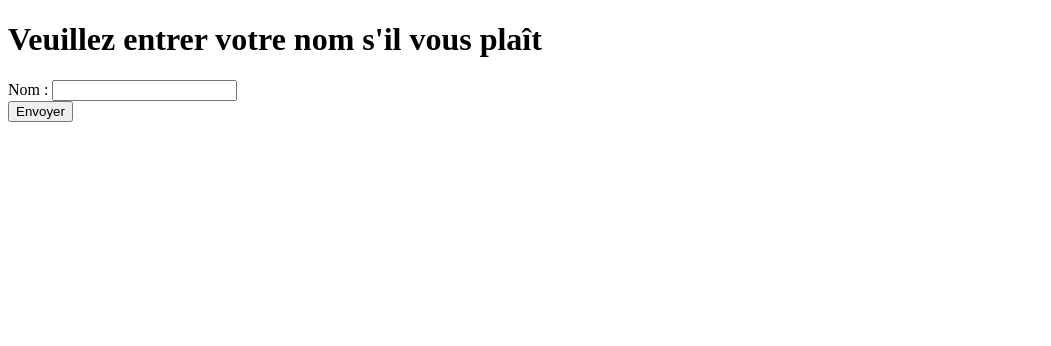
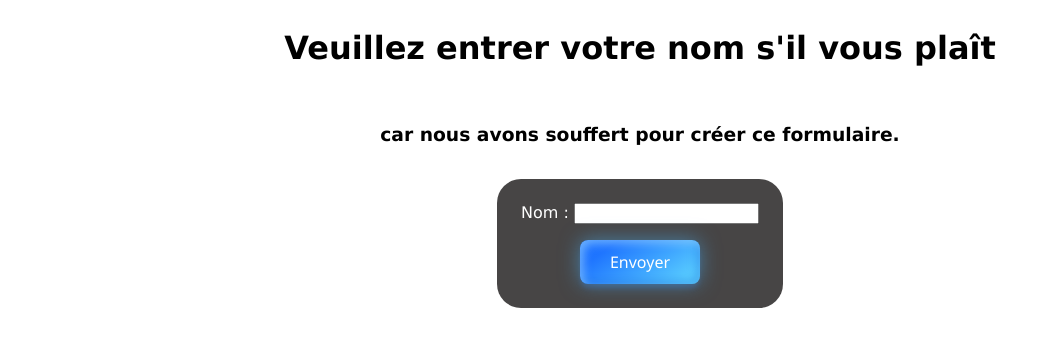
Before and after one commit to Thibault231/java-Isika-Docker, a website: page index.html in a window 1280 px wide. Shown: the whole page, without its empty margins (0-1051 px from the left). Drawn offline with Linux system fonts and the light colour scheme.

Commit message:
style for this wonderfull app

```diff
--- a/index.html
+++ b/index.html
@@ -6,21 +6,25 @@
     <meta name="viewport" content="width=device-width, initial-scale=1.0">
     <title>Isika-Docker-tp-Node</title>
     <script src="./script.js"></script>
+    <link rel="stylesheet" href="./style.css" />
 </head>
 
 <body>
     <h1> Veuillez entrer votre nom s'il vous plaît </h1>
+    <h3> car nous avons souffert pour créer ce formulaire.</h3>
 
     <form action="#">
-        <label for="inputName">Nom : </label>
-        <input id="inputName" type="text"/>
-        <br/>
-        <button onclick="printUser()">Envoyer</button>
+        <div>
+            <label for="inputName">Nom : </label>
+            <input id="inputName" type="text" />
+        </div>
+
+        <button class="btn-donate"  onclick="printUser()">Envoyer</button>
+
     </form>
 
     <div id="response"></div>
 
-
 </body>
 
 </html>
--- a/script.js
+++ b/script.js
@@ -1,14 +1,24 @@
-async function printUser() {
+function printUser() {
     let name = document.getElementById("inputName").value;
-    console.log(name);
+    if (!name) {
+        document.getElementById("response").innerText = "Aucu nom n'a été saisi";
+    } else {
+        fetchResponse(name);
+    }
+}
 
+/**
+ *
+ * @param {*} name
+ */
+async function fetchResponse(name) {
     await fetch('http://localhost:8080/printUser/' + name).then((response) => {
         if (response.status !== 200) {
             console.log('Problem. Status Code: ' + response.status);
         } else {
             response.json().then((data) => {
-                console.log(data.response);
-                document.getElementById("response").innerText = data.response;
+                console.log(data);
+                document.getElementById("response").innerText = data.responseToPrint;
             }).catch((err) => {
                 console.log('Data treatment Error : ' + err);
             });
--- a/src/routes/user.router.ts
+++ b/src/routes/user.router.ts
@@ -9,7 +9,7 @@ userRouter.use(express.json());
 userRouter.get("/printUser/:name", async (req: Request, res: Response) => {
     const userName: string = req?.params?.name;
     let response: string = `Bonjour ${userName} vous êtes bien matinal.`;
-    res.send({response});
+    res.send({"responseToPrint" : response});
 });
 
 export { userRouter };
--- /dev/null
+++ b/style.css
@@ -0,0 +1,59 @@
+
+body {
+    display: flex;
+    justify-content: center;
+    align-items: center;
+    flex-direction: column;
+    gap: 16px;
+
+    font-family: Verdana, Geneva, Tahoma, sans-serif;
+}
+form {
+    background-color: rgba(26, 23, 23, 0.8) ;
+    color: #fff;
+    display: flex;
+    flex-direction: column;
+    justify-content: center;
+    align-items: center;
+    gap : 16px;
+    padding: 24px;
+    border-radius: 24px;
+    max-width: 400px;
+}
+
+.btn-donate {
+    --clr-font-main: hsla(0 0% 20% / 100);
+    --btn-bg-1: hsla(194 100% 69% / 1);
+    --btn-bg-2: hsla(217 100% 56% / 1);
+    --btn-bg-color: hsla(360 100% 100% / 1);
+    --radii: 0.5em;
+    cursor: pointer;
+    padding: 8px 12px;
+    min-width: 120px;
+    min-height: 44px;
+    font-size: var(--size, 1rem);
+    font-family: "Segoe UI", system-ui, sans-serif;
+    font-weight: 500;
+    transition: 0.8s;
+    background-size: 280% auto;
+    background-image: linear-gradient(325deg, var(--btn-bg-2) 0%, var(--btn-bg-1) 55%, var(--btn-bg-2) 90%);
+    border: none;
+    border-radius: var(--radii);
+    color: var(--btn-bg-color);
+    box-shadow: 0px 0px 20px rgba(71, 184, 255, 0.5), 0px 5px 5px -1px rgba(58, 125, 233, 0.25), inset 4px 4px 8px rgba(175, 230, 255, 0.5), inset -4px -4px 8px rgba(19, 95, 216, 0.35);
+  }
+
+  .btn-donate:hover {
+    background-position: right top;
+  }
+
+  .btn-donate:is(:focus, :focus-visible, :active) {
+    outline: none;
+    box-shadow: 0 0 0 3px var(--btn-bg-color), 0 0 0 6px var(--btn-bg-2);
+  }
+
+  @media (prefers-reduced-motion: reduce) {
+    .btn-donate {
+      transition: linear;
+    }
+  }
```
